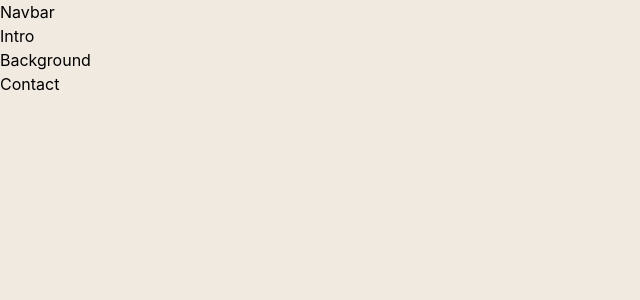
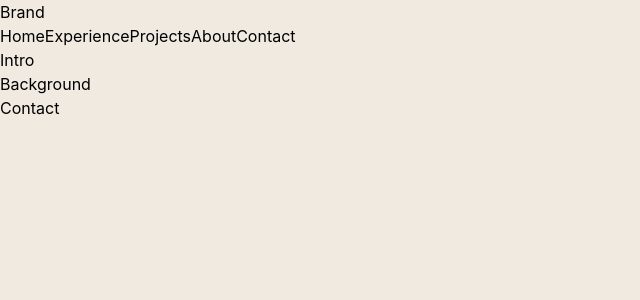
Before and after one commit to danielakproh/portfolio-website, a React (Vite) app: page / in a window 1280 px wide. Shown: the top 300 px of the page, without its empty margins (0-640 px from the left). Built offline with nearby package versions, Linux system fonts and the light colour scheme.

Commit message:
define navbar skeleton

```diff
--- a/src/Components/Navbar.jsx
+++ b/src/Components/Navbar.jsx
@@ -2,9 +2,21 @@ import React from 'react'
 
 const Navbar = () => {
     return (
-        <div>
-            Navbar
-        </div>
+        <header>
+            <nav className='flex justify-between items-center'>
+                <div className='logo'>
+                    <img src="" alt="" />
+                    <a href="">Brand</a>
+                </div>
+                <div>
+                    <a href="" className='mr-10'>Home</a>
+                    <a href="" className='mr-10'>Experience</a>
+                    <a href="" className='mr-10'>Projects</a>
+                    <a href="" className='mr-10'>About</a>
+                    <a href="" className='mr-10'>Contact</a>
+                </div>
+            </nav>
+        </header>
     )
 }
 
```
